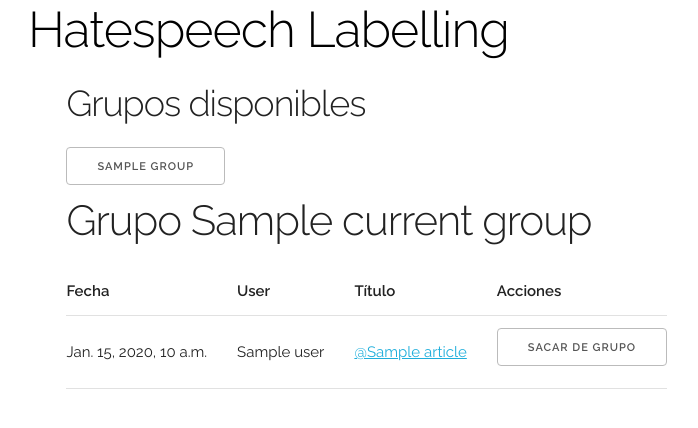
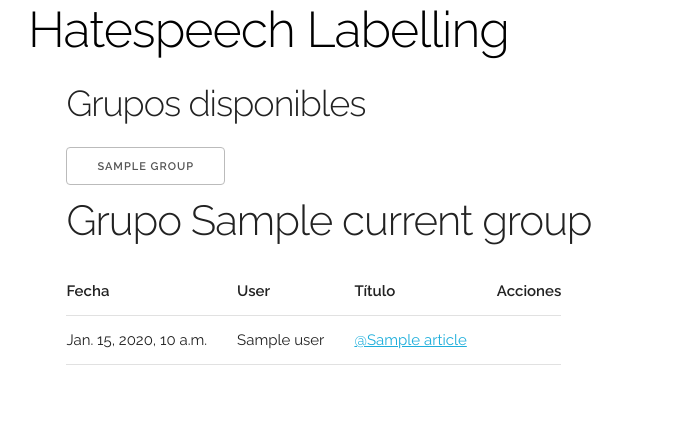
Before and after one commit to finiteautomata/hatespeech-selection, a Django app: template groups/templates/groups/show.html in a window 1280 px wide. Shown: the top 428 px of the page, without its empty margins (132-830 px from the left). Run offline with Django 3.2, Linux system fonts and the light colour scheme; the template is opened without the code that fills it: most values are stand-ins (such as "Sample title", 1, 10 or a date in 2020).

Commit message:
Show delete only if superuser

```diff
--- a/groups/templates/groups/show.html
+++ b/groups/templates/groups/show.html
@@ -40,7 +40,13 @@
   <td> {{article.created_at}}  </td>
   <td> {{article.user}} </td>
   <td> <a href="{% url 'articles:show' article.slug %}">@{{article.title}} </a> </td>
-  <td> <a class="delete-from-group button" data-group-name="{{current_group.name}}" data-article-id="{{article.id}}" onclick="deleteFromGroup(this)"> Sacar de grupo </a> </td>
+  <td>
+    {% if user.is_superuser %}
+      <a class="delete-from-group button" data-group-name="{{current_group.name}}" data-article-id="{{article.id}}" onclick="deleteFromGroup(this)">
+        Sacar de grupo
+      </a>
+    {% endif %}
+  </td>
 </tr>
 {% endfor %}
 </table>
```
